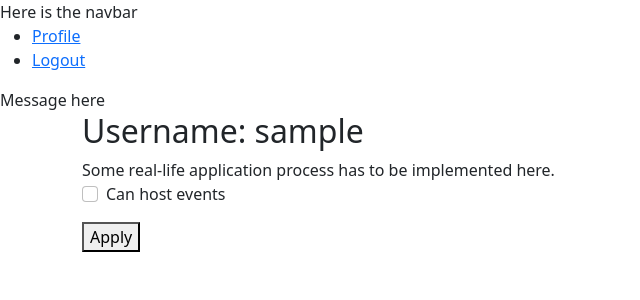
After one commit to Code-Institute-Submissions/apometricsTK-ci_ms4_nichetix_OctResub, a Django app: page /users/apply/ in a window 1280 px wide. The commit adds this page. Shown: the top 300 px of the page, without its empty margins (0-640 px from the left). Run offline with Django 3.2, Linux system fonts and the light colour scheme; the visitor is signed in with stand-in values (Sample User, id 1); data comes from the database, SQL or seed files in the repository; some libraries are stand-ins or nearby versions.

Commit message:
Add: User view base to apply as host

```diff
--- a/nichetix/users/admin.py
+++ b/nichetix/users/admin.py
@@ -15,7 +15,8 @@ class UserAdmin(auth_admin.UserAdmin):
     form = UserChangeForm
     add_form = UserCreationForm
     fieldsets = (
-                    ("User", {"fields": ("company_name",)}),
+                    ("User", {"fields": ("company_name", "can_host", )}),
                 ) + auth_admin.UserAdmin.fieldsets
-    list_display = ["username", "is_host", "company_name", "is_superuser"]
+    list_display = ("username", "can_host", "company_name", "is_superuser")
+    list_filter = ("can_host", "is_superuser", "is_staff", )
     search_fields = ["name"]
--- a/nichetix/users/forms.py
+++ b/nichetix/users/forms.py
@@ -1,5 +1,4 @@
 from django.contrib.auth import get_user_model, forms
-
 
 User = get_user_model()
 
--- a/nichetix/users/models.py
+++ b/nichetix/users/models.py
@@ -9,15 +9,15 @@ class User(AbstractUser):
     is_host = hosts events etc
     default stripe data
     """
-    is_host = models.BooleanField("host status", default=False)  # todo: can_host
-    company_name = models.CharField("name of the host company", max_length=80, null=True, blank=True)
-    default_phone_number = models.CharField("default phone number for stripe", max_length=20, null=True, blank=True)
-    default_street_address1 = models.CharField("default street address1 for stripe",
+    can_host = models.BooleanField("Can host events", default=False)
+    company_name = models.CharField("Name of the host company", max_length=80, null=True, blank=True)
+    default_phone_number = models.CharField("Phone number", max_length=20, null=True, blank=True)
+    default_street_address1 = models.CharField("Street address1",
                                                max_length=80, null=True, blank=True)
-    default_street_address2 = models.CharField("default street address2 for stripe",
+    default_street_address2 = models.CharField("Street address2",
                                                max_length=80, null=True, blank=True)
-    default_town_or_city = models.CharField("default town or city for stripe",
+    default_town_or_city = models.CharField("Town or city",
                                             max_length=40, null=True, blank=True)
-    default_county = models.CharField("default county for stripe", max_length=80, null=True, blank=True)
-    default_postcode = models.CharField("default postcode for stripe", max_length=20, null=True, blank=True)
-    default_country = CountryField("default country for stripe", blank_label='Country', null=True, blank=True)
+    default_county = models.CharField("County", max_length=80, null=True, blank=True)
+    default_postcode = models.CharField("Postcode", max_length=20, null=True, blank=True)
+    default_country = CountryField("Country", blank_label="Country", null=True, blank=True)
--- /dev/null
+++ b/nichetix/users/templates/users/user_apply.html
@@ -0,0 +1,23 @@
+{% extends "base.html" %}
+
+{% load crispy_forms_tags %}
+
+{% block extra_title %}
+    {{ user.username }}
+{% endblock extra_title %}
+
+{% block content %}
+  <h2>Username: {{ user.username }}</h2>
+    <div>
+        Some real-life application process has to be implemented here.
+    </div>
+    <form class="form-horizontal" method="post" action="{% url 'users:apply_host' %}">
+        {% csrf_token %}
+        {{ form | crispy }}
+        <div class="control-group">
+            <div class="controls">
+                <button type="submit">Apply</button>
+            </div>
+        </div>
+    </form>
+{% endblock content %}
--- a/nichetix/users/templates/users/user_detail.html
+++ b/nichetix/users/templates/users/user_detail.html
@@ -23,5 +23,7 @@
 
     <a href="{% url "users:update" %}">Update profile</a>
     <a href="{% url "account_email" %}">Manage email</a>
-
+    {% if not object.can_host %}
+        <a href="{% url "users:apply_host" %}">Apply to host events</a>
+    {% endif %}
 {% endblock content %}
--- a/nichetix/users/urls.py
+++ b/nichetix/users/urls.py
@@ -1,9 +1,10 @@
 from django.urls import path
 
-from .views import UserDetailView, UserUpdateView
+from .views import UserDetailView, UserUpdateView, UserApplicationView
 
 app_name = "users"
 urlpatterns = [
     path("update/", UserUpdateView.as_view(), name="update"),
     path("detail/", UserDetailView.as_view(), name="detail"),
+    path("apply/", UserApplicationView.as_view(), name="apply_host"),
 ]
--- a/nichetix/users/views.py
+++ b/nichetix/users/views.py
@@ -2,7 +2,7 @@ from django.contrib.auth import get_user_model
 from django.contrib.auth.mixins import LoginRequiredMixin
 from django.contrib.messages.views import SuccessMessageMixin
 from django.views.generic import DetailView, UpdateView
-from django.urls import reverse
+from django.urls import reverse_lazy
 
 User = get_user_model()
 
@@ -10,9 +10,9 @@ User = get_user_model()
 class UserDetailView(LoginRequiredMixin, DetailView):
     model = User
 
-    def get_object(self):
+    def get_object(self, **kwargs):
         """
-        Get the user from request
+        Get the user from request, get or 404 shouldn't be necessary (LoginRequired).
         """
         return User.objects.get(username=self.request.user.username)
 
@@ -31,16 +31,26 @@ class UserUpdateView(LoginRequiredMixin, SuccessMessageMixin, UpdateView):
     # email? allauth version?
     model = User
 
-    def get_object(self):
+    def get_object(self, **kwargs):
         """
-        Get the user from request
+        Get the user from request, get or 404 shouldn't be necessary (LoginRequired).
         """
         return User.objects.get(username=self.request.user.username)
 
     success_message = "Update successful."
+    success_url = reverse_lazy("users:detail")
 
-    def get_success_url(self):
+
+class UserApplicationView(LoginRequiredMixin, SuccessMessageMixin, UpdateView):
+    model = User
+    fields = ["can_host"]
+    template_name = "users/user_apply.html"
+
+    success_message = "Application successful."
+    success_url = reverse_lazy("users:detail")
+
+    def get_object(self, **kwargs):
         """
-        If successful Update, return to detail page
+        Get the user from request, get or 404 shouldn't be necessary (LoginRequired).
         """
-        return reverse("users:detail")
+        return User.objects.get(username=self.request.user.username)
```
Also changed, not shown: nichetix/users/migrations/0002_auto_20210826_1807.py (added).
